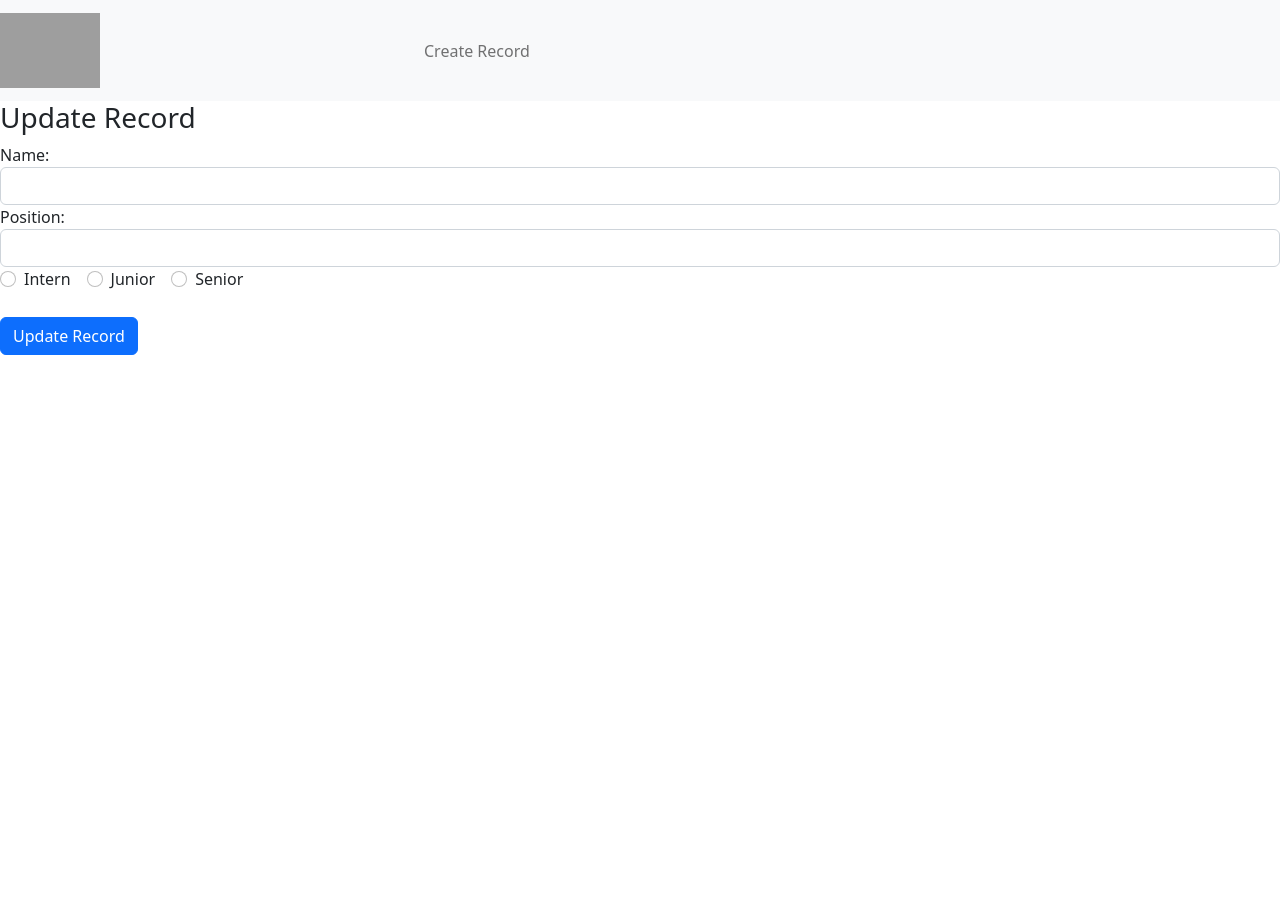
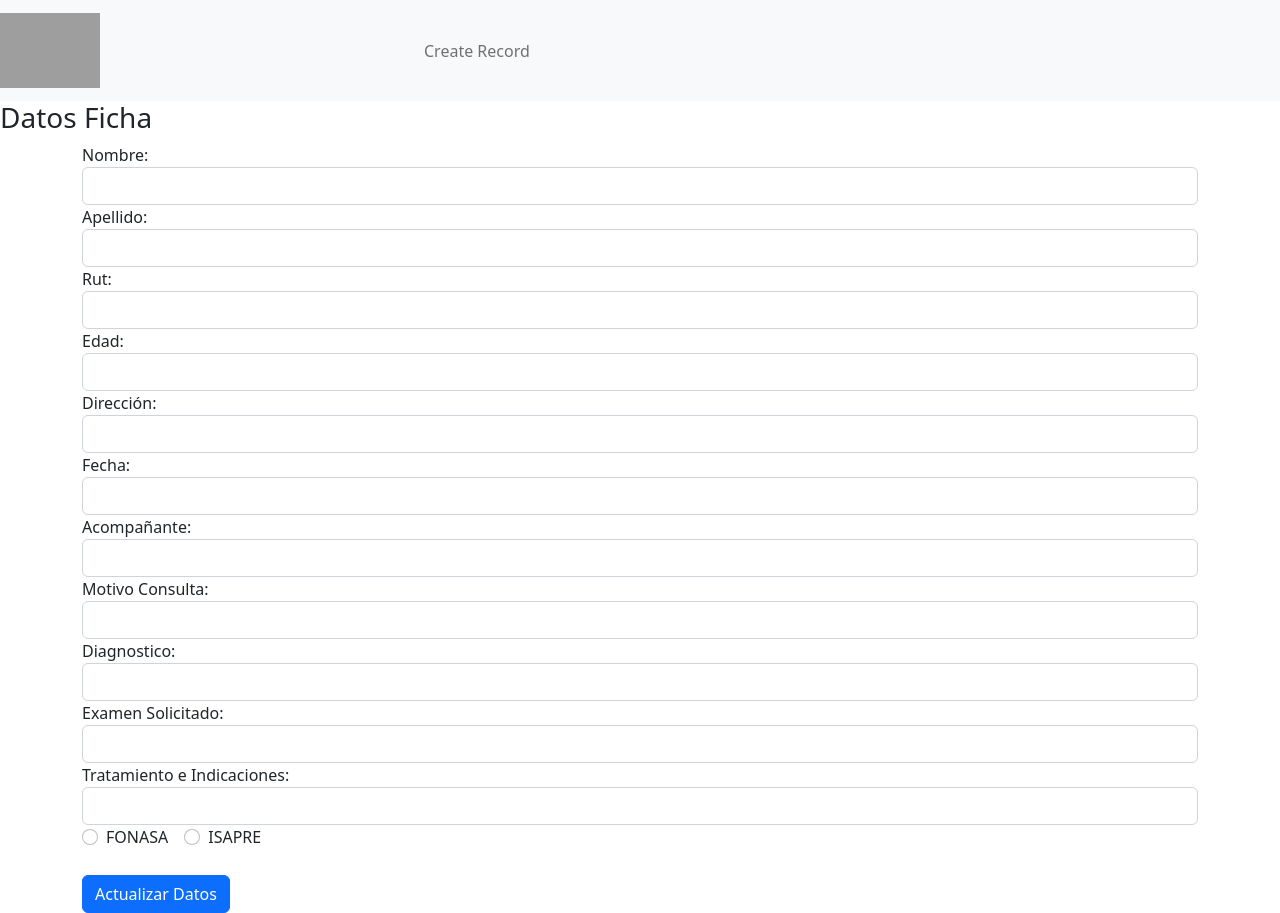
Before and after one commit to dvilleg/INF236-2023-1-PAR201-GRUPO-04, a React (Create React App) app in the folder client/: page /edit/1 in a window 1280 px wide. Before the commit the page ends 800 px from the top, so only its background shows below. Built offline with nearby package versions, Linux system fonts and the light colour scheme; no server answers; grey boxes are pictures that could not be loaded.

Commit message:
Update edit.js

```diff
--- a/client/src/components/edit.js
+++ b/client/src/components/edit.js
@@ -5,7 +5,16 @@ export default function Edit() {
  const [form, setForm] = useState({
    name: "",
    position: "",
+   rut: "",
+   edad: "",
+   direccion: "",
+   fecha: "",
+   acompanante: "",
    level: "",
+   diagnostico: "",
+   motivo: "",
+   ex: "",
+   trata: "",
    records: [],
  });
  const params = useParams();
@@ -49,7 +58,16 @@ export default function Edit() {
     const editedPerson = {
       name: form.name,
       position: form.position,
+      rut: form.rut,
+      edad: form.edad,
+      direccion: form.direccion,
+      fecha: form.fecha,
+      acompanante: form.acompanante,
       level: form.level,
+      diagnostico: form.diagnostico,
+      motivo: form.motivo,
+      ex: form.ex,
+      trata: form.trata
     };
 
     // This will send a post request to update the data in the database.
@@ -67,10 +85,10 @@ export default function Edit() {
  // This following section will display the form that takes input from the user to update the data.
  return (
    <div>
-     <h3>Update Record</h3>
+     <h3>Datos Ficha</h3>
      <form onSubmit={onSubmit}>
-       <div className="form-group">
-         <label htmlFor="name">Name: </label>
+       <div className="container">
+         <label htmlFor="name">Nombre: </label>
          <input
            type="text"
            className="form-control"
@@ -79,8 +97,8 @@ export default function Edit() {
            onChange={(e) => updateForm({ name: e.target.value })}
          />
        </div>
-       <div className="form-group">
-         <label htmlFor="position">Position: </label>
+       <div className="container">
+         <label htmlFor="position">Apellido: </label>
          <input
            type="text"
            className="form-control"
@@ -89,50 +107,127 @@ export default function Edit() {
            onChange={(e) => updateForm({ position: e.target.value })}
          />
        </div>
-       <div className="form-group">
+       <div className="container">
+         <label htmlFor="rut">Rut: </label>
+         <input
+           type="text"
+           className="form-control"
+           id="rut"
+           value={form.rut}
+           onChange={(e) => updateForm({ rut: e.target.value })}
+         />
+       </div>
+       <div className="container">
+         <label htmlFor="edad">Edad: </label>
+         <input
+           type="text"
+           className="form-control"
+           id="edad"
+           value={form.edad}
+           onChange={(e) => updateForm({ edad: e.target.value })}
+         />
+       </div>
+       <div className="container">
+         <label htmlFor="direccion">Dirección: </label>
+         <input
+           type="text"
+           className="form-control"
+           id="direccion"
+           value={form.direccion}
+           onChange={(e) => updateForm({ direccion: e.target.value })}
+         />
+       </div>
+       <div className="container">
+         <label htmlFor="fecha">Fecha: </label>
+         <input
+           type="text"
+           className="form-control"
+           id="fecha"
+           value={form.fecha}
+           onChange={(e) => updateForm({ fecha: e.target.value })}
+         />
+       </div>
+       <div className="container">
+         <label htmlFor="acompanante">Acompañante: </label>
+         <input
+           type="text"
+           className="form-control"
+           id="acompanante"
+           value={form.fecha}
+           onChange={(e) => updateForm({ acompanante: e.target.value })}
+         />
+       </div>
+       <div className="container">
+         <label htmlFor="motivo">Motivo Consulta: </label>
+         <input
+           type="text"
+           className="form-control"
+           id="motivo"
+           value={form.diagnostico}
+           onChange={(e) => updateForm({ motivo: e.target.value })}
+         />
+       </div>
+       <div className="container">
+         <label htmlFor="diagnostico">Diagnostico: </label>
+         <input
+           type="text"
+           className="form-control"
+           id="diagnostico"
+           value={form.diagnostico}
+           onChange={(e) => updateForm({ diagnostico: e.target.value })}
+         />
+       </div>
+       <div className="container">
+         <label htmlFor="ex">Examen Solicitado: </label>
+         <input
+           type="text"
+           className="form-control"
+           id="ex"
+           value={form.ex}
+           onChange={(e) => updateForm({ ex: e.target.value })}
+         />
+       </div>
+       <div className="container">
+         <label htmlFor="trata">Tratamiento e Indicaciones: </label>
+         <input
+           type="text"
+           className="form-control"
+           id="trata"
+           value={form.trata}
+           onChange={(e) => updateForm({ trata: e.target.value })}
+         />
+       </div>
+       <div className="container">
          <div className="form-check form-check-inline">
            <input
              className="form-check-input"
              type="radio"
              name="positionOptions"
-             id="positionIntern"
-             value="Intern"
-             checked={form.level === "Intern"}
+             id="positionFONASA"
+             value="FONASA"
+             checked={form.level === "FONASA"}
              onChange={(e) => updateForm({ level: e.target.value })}
            />
-           <label htmlFor="positionIntern" className="form-check-label">Intern</label>
+           <label htmlFor="positionIntern" className="form-check-label">FONASA</label>
          </div>
          <div className="form-check form-check-inline">
            <input
              className="form-check-input"
              type="radio"
              name="positionOptions"
-             id="positionJunior"
-             value="Junior"
-             checked={form.level === "Junior"}
+             id="positionISAPRE"
+             value="ISAPRE"
+             checked={form.level === "ISAPRE"}
              onChange={(e) => updateForm({ level: e.target.value })}
            />
-           <label htmlFor="positionJunior" className="form-check-label">Junior</label>
+           <label htmlFor="positionJunior" className="form-check-label">ISAPRE</label>
          </div>
-         <div className="form-check form-check-inline">
-           <input
-             className="form-check-input"
-             type="radio"
-             name="positionOptions"
-             id="positionSenior"
-             value="Senior"
-             checked={form.level === "Senior"}
-             onChange={(e) => updateForm({ level: e.target.value })}
-           />
-           <label htmlFor="positionSenior" className="form-check-label">Senior</label>
-       </div>
        </div>
        <br />
-
-       <div className="form-group">
+       <div className="container">
          <input
            type="submit"
-           value="Update Record"
+           value="Actualizar Datos"
            className="btn btn-primary"
          />
        </div>
```
